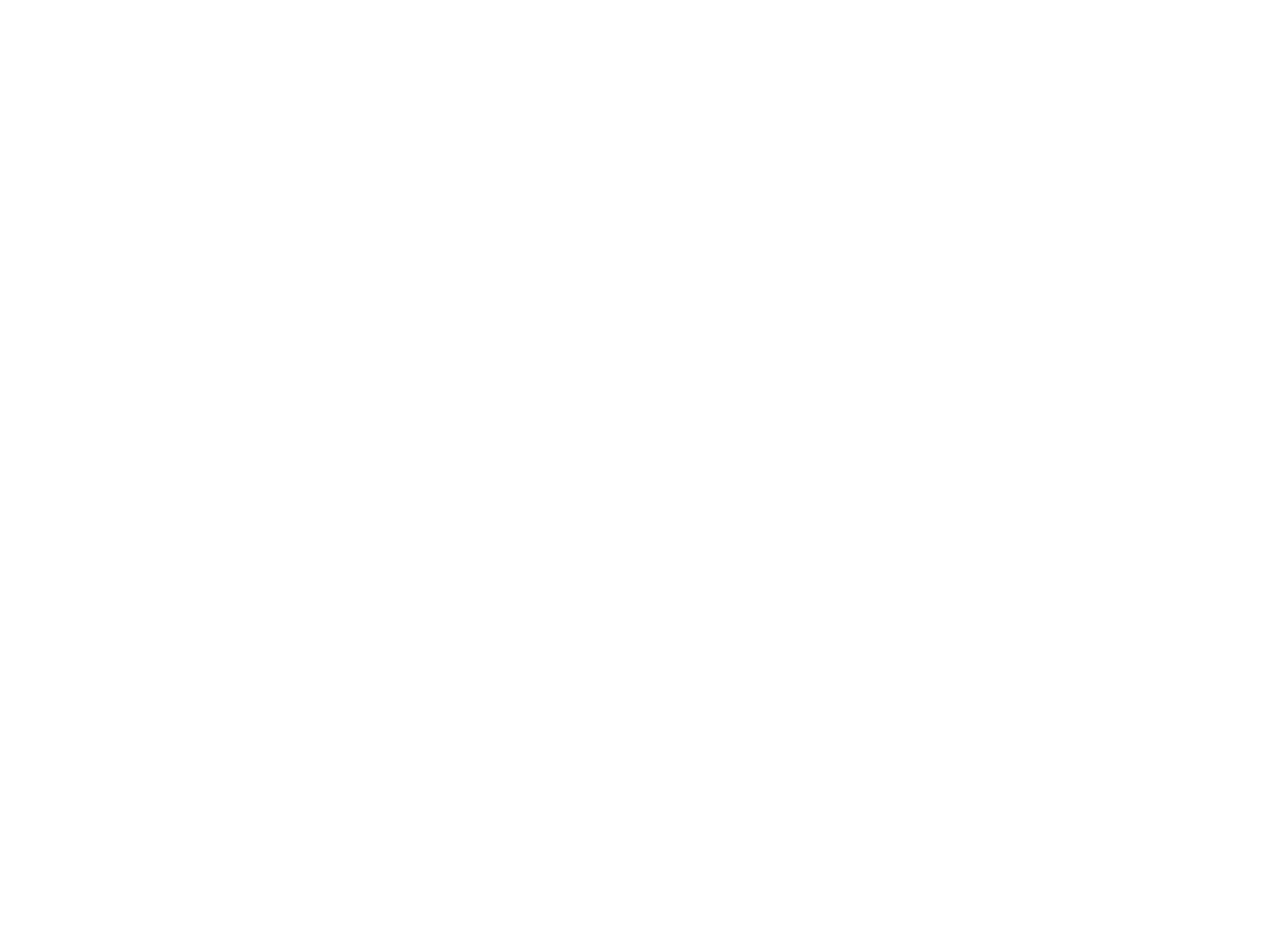
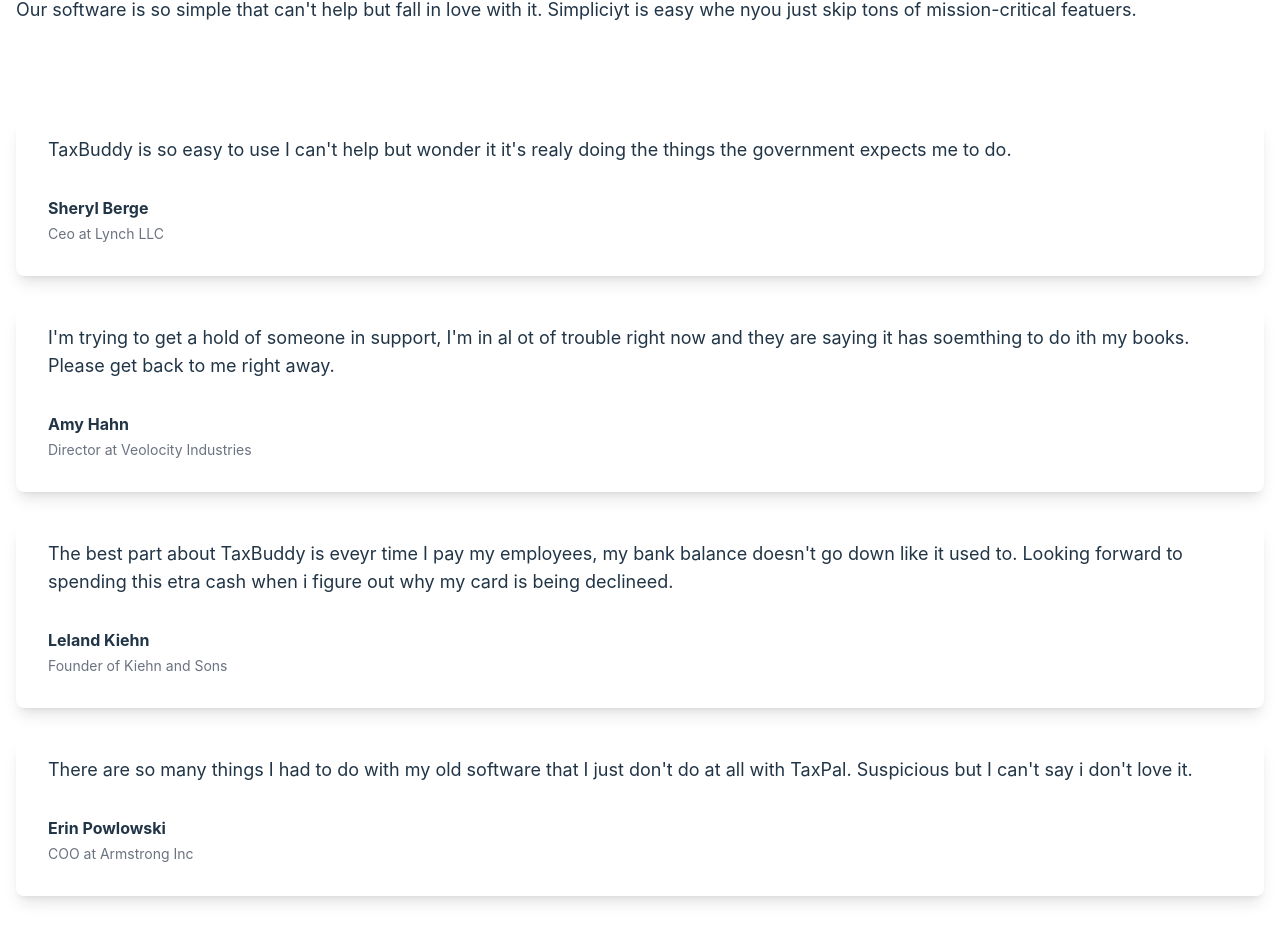
Before and after one commit to gerardojgarcia/tax_buddy, a Vue app: page / in a window 1280 px wide. Shown: the part 5110-6052 px from the top of the page. Before the commit the page ends 4954 px from the top, so only its background shows below. Built offline with nearby package versions, Linux system fonts and the light colour scheme.

Commit message:
testimonials section

```diff
--- a/src/App.vue
+++ b/src/App.vue
@@ -8,6 +8,8 @@
 import Features from './components/Features.vue'
 import Simplify from './components/Simplify.vue';
 import CallToAction from './components/CallToAction.vue';
+import Testimonials from './components/Testimonials.vue';
+import TestimonialsCard from './components/Testimonials.vue';
 
 export default {
   components: {
@@ -19,7 +21,9 @@
     TrustedCard,
     Features,
     Simplify,
-    CallToAction
+    CallToAction,
+    Testimonials,
+    TestimonialsCard
 },
 
 
@@ -31,6 +35,7 @@
     return {
 
       partners: [],
+      testimonials:[]
 
     }
 
@@ -83,6 +88,37 @@
 
         }
 
+        ],
+
+        this.testimonials = [
+          {
+            id:1,
+            name: 'Sheryl Berge',
+            position: 'Ceo at Lynch LLC',
+            description: "TaxBuddy is so easy to use I can't help but wonder it it's realy doing the things the government expects me to do."
+
+          },
+           {
+            id:2,
+            name: 'Amy Hahn',
+            position: 'Director at Veolocity Industries',
+            description: "I'm trying to get a hold of someone in support, I'm in al ot of trouble right now and they are saying it has soemthing to do ith my books. Please get back to me right away."
+
+          },
+           {
+            id:3,
+            name: 'Leland Kiehn',
+            position: 'Founder of Kiehn and Sons',
+            description: "The best part about TaxBuddy is eveyr time I pay my employees, my bank balance doesn't go down like it used to. Looking forward to spending this etra cash when i figure out why my card is being declineed."
+
+          },
+           {
+            id:4,
+            name: 'Erin Powlowski',
+            position: 'COO at Armstrong Inc',
+            description: "There are so many things I had to do with my old software that I just don't do at all with TaxPal. Suspicious but I can't say i don't love it. "
+
+          }
         ]
 
 
@@ -108,6 +144,7 @@
     <Features/>
   <Simplify/>
   <CallToAction/>
+  <Testimonials :testimonials="testimonials"/>
 
 
   </div>
--- /dev/null
+++ b/src/components/Testimonials.vue
@@ -0,0 +1,44 @@
+<script>
+import TestimonialsCard from './TestimonialsCard.vue';
+export default {
+    name: "Testimonials",
+    components: {
+
+        TestimonialsCard,
+
+        },
+        props: {
+            testimonials: Array
+        }
+}
+</script>
+<template>
+
+<div class="text-left py-16 ">
+    <div class="pb-16">
+        <h6 class="text-4xl mt-8 mx-4">Loved by businesses worldwide</h6>
+
+        <p class=" pt-4 mx-4 text-lg">Our software is so simple that can't help but fall in love with it. Simpliciyt is easy whe nyou just skip tons of mission-critical featuers.</p>
+
+
+
+
+
+    </div>
+
+    <div class="testimonial-cards w-full flex flex-col" v-for="testimonial in testimonials" :key="testimonial.id">
+
+
+        <TestimonialsCard :testimonial="testimonial"/>
+
+
+
+
+
+    </div>
+</div>
+
+
+
+
+</template>
--- /dev/null
+++ b/src/components/TestimonialsCard.vue
@@ -0,0 +1,31 @@
+<script>
+export default {
+    name: 'TestimonialsCard',
+
+
+    props: {
+        testimonial: Object,
+    }
+
+}
+</script>
+
+
+<template>
+
+
+    <div class="width-full mx-4 rounded-lg shadow-lg  mt-8 flex flex-col text-left pb-4">
+
+        <div class="mx-8 mt-4">
+            <p class="description text-lg">{{testimonial.description}}</p>
+        </div>
+        <div class="flex flex-col mt-8 mb-4 mx-8">
+            <strong class="name">{{testimonial.name}}</strong>
+            <p class="text-sm text-gray-500 pt-1">{{testimonial.position}}</p>
+        </div>
+
+
+    </div>
+
+
+</template>
```
